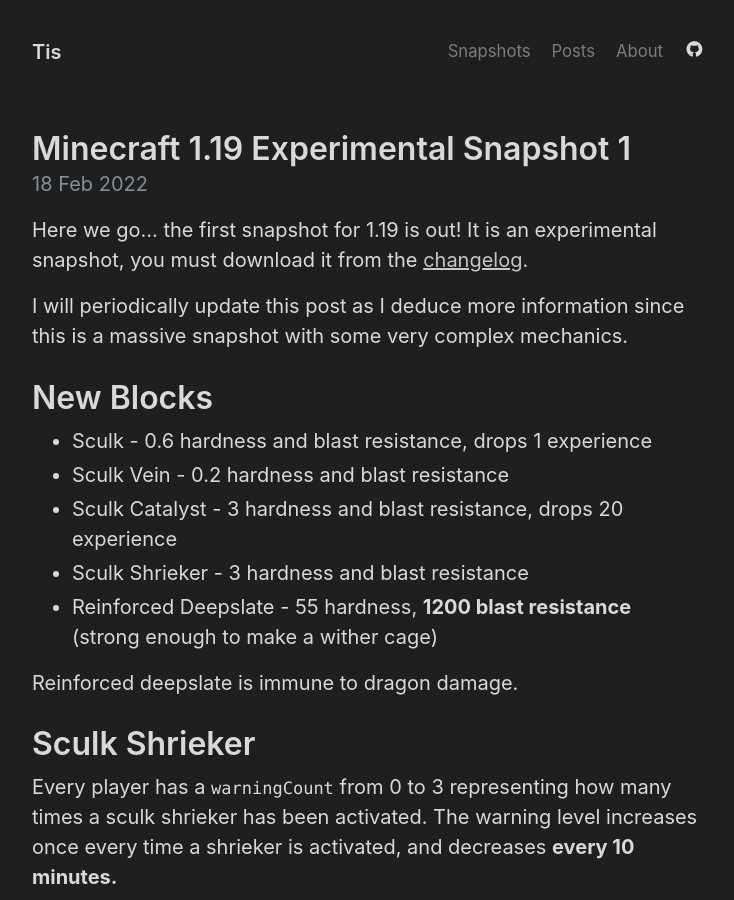
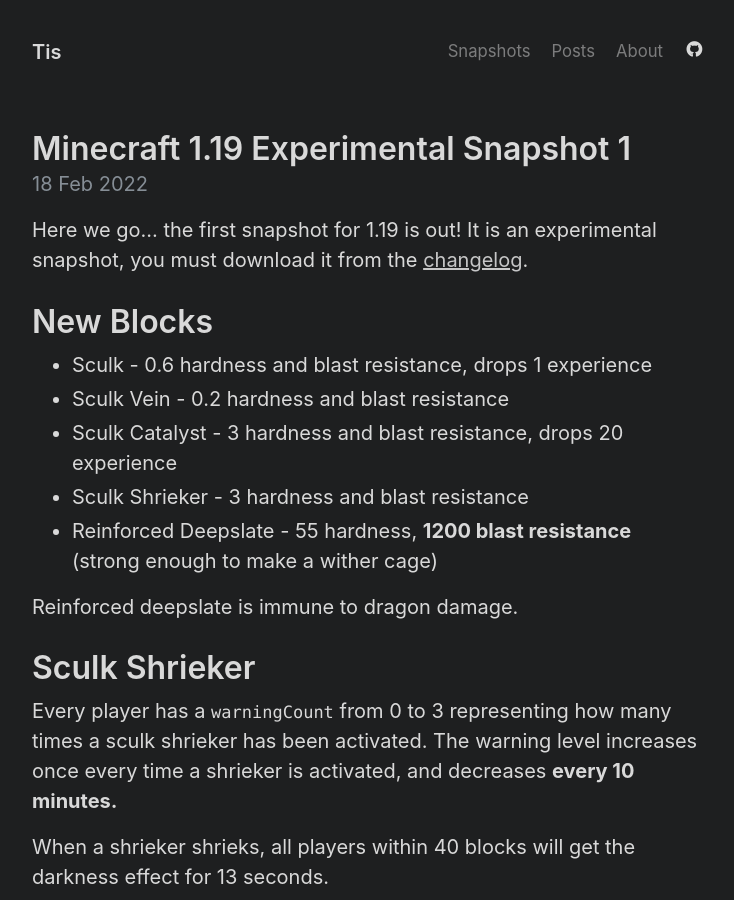
Before and after one commit to Tisawesomeness/tisawesomeness.github.io, a Jekyll site: the page built from snapshots/_posts/2022-02-18-1-19-experimental-1.md, in a window 1280 px wide and 900 px high. Shown: the whole window, without its empty margins (272-1006 px from the left). Built offline with Jekyll 4.4.1, drawn with Linux system fonts in a browser that asks for light colours.

Commit message:
1.19-exp1 maybe done

```diff
--- a/snapshots/_posts/2022-02-18-1-19-experimental-1.md
+++ b/snapshots/_posts/2022-02-18-1-19-experimental-1.md
@@ -5,8 +5,6 @@
 ---
 
 Here we go... the first snapshot for 1.19 is out! It is an experimental snapshot, you must download it from the [changelog](https://www.minecraft.net/en-us/article/a-very-scary-snapshot).
-
-I will periodically update this post as I deduce more information since this is a massive snapshot with some very complex mechanics.
 
 # New Blocks
 
```
